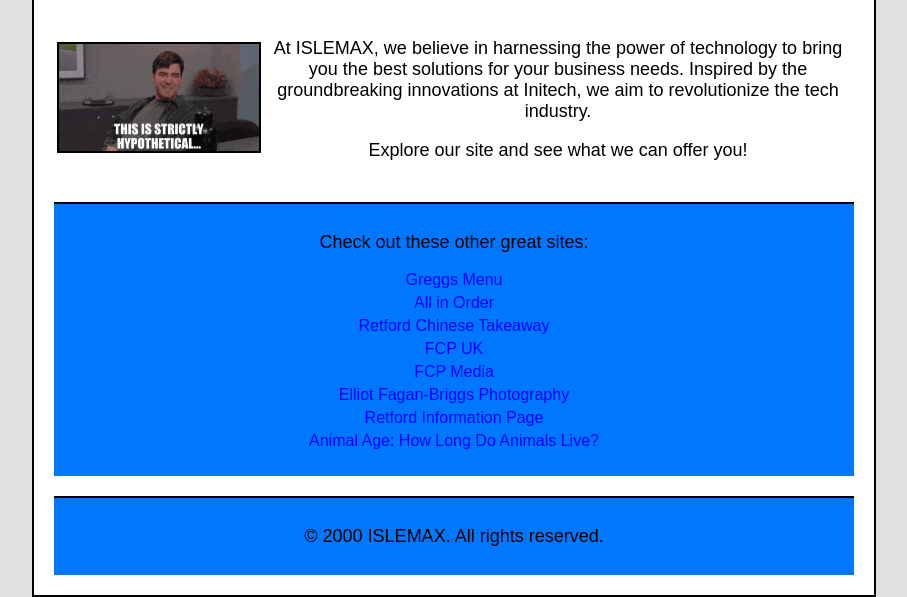
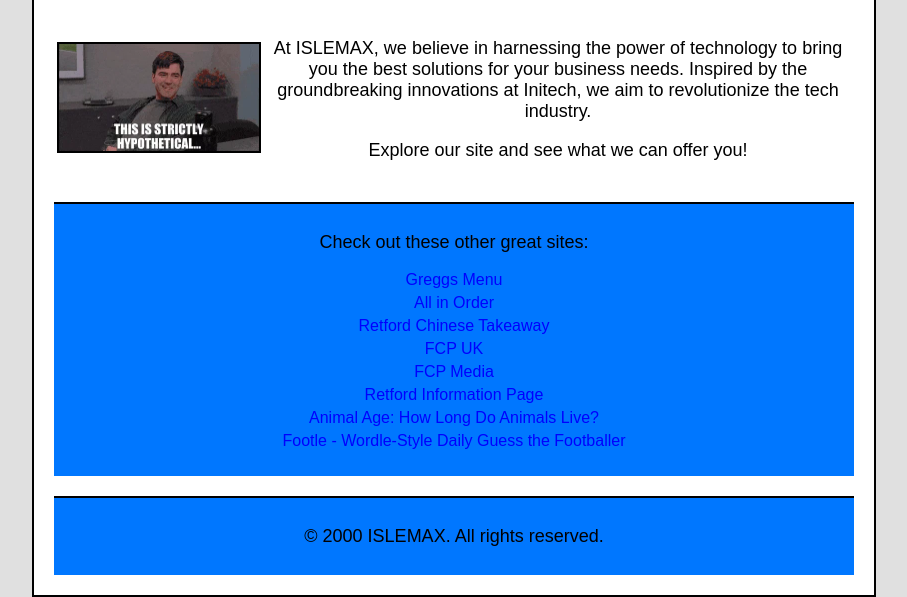
Before and after one commit to elljfb/islemax, a website: page index.html in a window 1280 px wide. Shown: the part 225-822 px from the top of the page, without its empty margins (186-1093 px from the left). Drawn offline with Linux system fonts and the light colour scheme.

Commit message:
Update index.html

```diff
--- a/index.html
+++ b/index.html
@@ -34,9 +34,10 @@
                 <li><a href="https://retford-chinese-takeaway.com">Retford Chinese Takeaway</a></li>
                 <li><a href="https://fcp.uk.com">FCP UK</a></li>
                 <li><a href="https://fcpmedia.net">FCP Media</a></li>
-                <li><a href="https://elliot.photo">Elliot Fagan-Briggs Photography</a></li>
-                <li><a href="https://retford.info">Retford Information Page</a></li>
+                <li><a href="https://retfordinformationpage.blogspot.com/">Retford Information Page</a></li>
                 <li><a href="https://animalage.info">Animal Age: How Long Do Animals Live?</a></li>
+                <li><a href="https://footle.online">Footle - Wordle-Style Daily Guess the Footballer</a></li>
+
             </ul>
         </div>
         <div class="footer">
```
